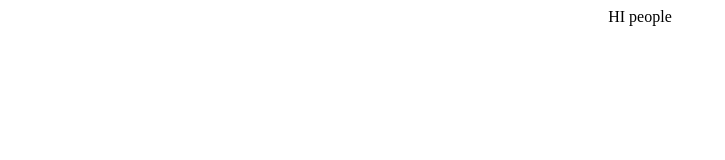
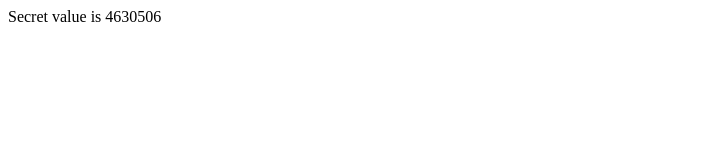
Before and after one commit to Dsstt/Hola, a plain HTML site: page index.html in a window 1280 px wide. Shown: the whole page, without its empty margins (0-725 px from the left). Drawn offline with Linux system fonts and the light colour scheme.

Commit message:
index.html

```diff
--- a/index.html
+++ b/index.html
@@ -1,3 +1 @@
-<center>
-  <hi>HI people</hi>
-</center
+<secret>Secret value is 4630506</secret>
```
